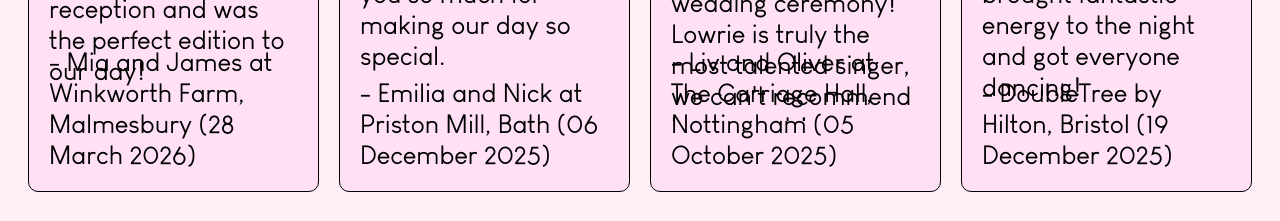
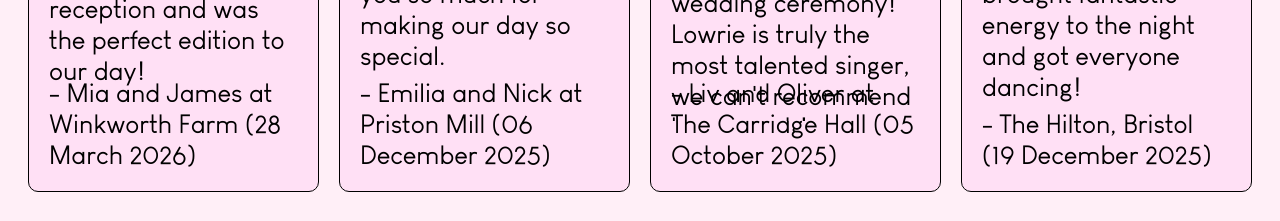
Before and after one commit to jleigh-100/lowriesings, a React app: page / in a window 1280 px wide. Shown: the part 1360-1581 px from the top of the page. Built offline with nearby package versions, Linux system fonts and the light colour scheme.

Commit message:
Update Testimonials.jsx

```diff
--- a/client/src/components/pages/Testimonials.jsx
+++ b/client/src/components/pages/Testimonials.jsx
@@ -56,20 +56,20 @@ export const Testimonials = () => {
   const testimonials = [
     {
       message: "We had so many compliments on how good Lowrie was! She sang at our drinks reception and was the perfect edition to our day!",
-      by: "Mia and James at Winkworth Farm, Malmesbury (28 March 2026)",
+      by: "Mia and James at Winkworth Farm (28 March 2026)",
     },
     {
       message: "Lowrie is the perfect singer for the best wedding day! Thank you so much for making our day so special.",
-      by: "Emilia and Nick at Priston Mill, Bath (06 December 2025)",
+      by: "Emilia and Nick at Priston Mill (06 December 2025)",
     },
     {
       message: "It was such a pleasure to have Lowrie's beautiful voice as the backdrop of our wedding ceremony! Lowrie is truly the most talented singer, we can't recommend her enough!",
-      by: "Liv and Oliver at The Carriage Hall, Nottingham (05 October 2025)",
+      by: "Liv and Oliver at The Carriage Hall (05 October 2025)",
     },
     {
       message:
         "Lowrie performed for our Christmas party. Alongside her stunning voice, she brought fantastic energy to the night and got everyone dancing!",
-      by: "DoubleTree by Hilton, Bristol (19 December 2025)",
+      by: "The Hilton, Bristol (19 December 2025)",
     },
 
   ];
```
